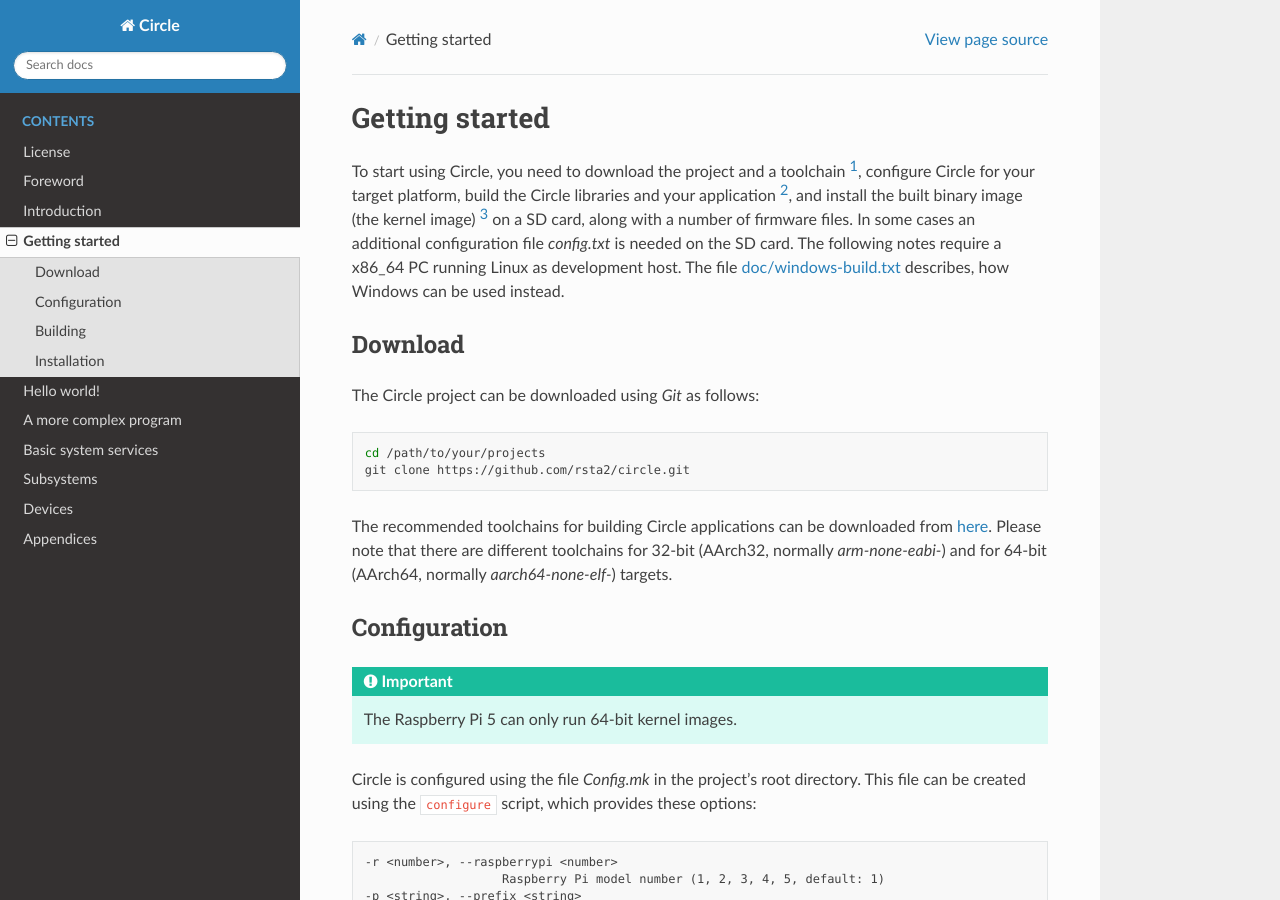
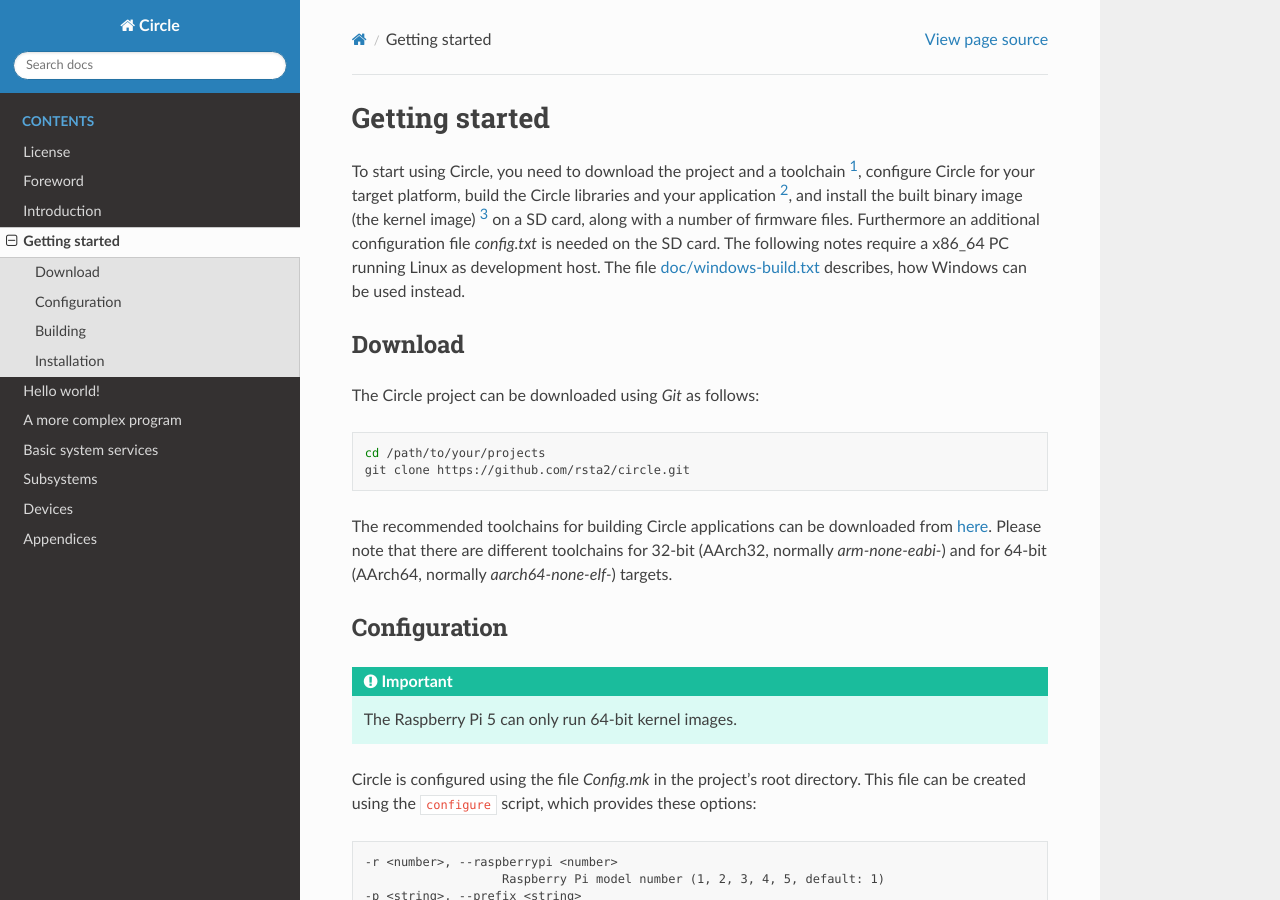
Before and after one commit to rsta2/circle-docs, a Sphinx documentation site: the page built from docs/getting-started.rst, in a window 1280 px wide and 900 px high. Built offline with Sphinx 7.4.7 and the Read the Docs theme 2.0.0, drawn with Linux system fonts in a browser that asks for light colours; some of the changed text lies outside the part shown.

```diff
--- a/docs/getting-started.rst
+++ b/docs/getting-started.rst
@@ -1,7 +1,7 @@
 Getting started
 ---------------
 
-To start using Circle, you need to download the project and a toolchain [#tc]_, configure Circle for your target platform, build the Circle libraries and your application [#ap]_, and install the built binary image (the kernel image) [#ki]_ on a SD card, along with a number of firmware files. In some cases an additional configuration file *config.txt* is needed on the SD card. The following notes require a x86_64 PC running Linux as development host. The file `doc/windows-build.txt <https://github.com/rsta2/circle/blob/master/doc/windows-build.txt>`_ describes, how Windows can be used instead.
+To start using Circle, you need to download the project and a toolchain [#tc]_, configure Circle for your target platform, build the Circle libraries and your application [#ap]_, and install the built binary image (the kernel image) [#ki]_ on a SD card, along with a number of firmware files. Furthermore an additional configuration file *config.txt* is needed on the SD card. The following notes require a x86_64 PC running Linux as development host. The file `doc/windows-build.txt <https://github.com/rsta2/circle/blob/master/doc/windows-build.txt>`_ describes, how Windows can be used instead.
 
 Download
 ~~~~~~~~
@@ -89,7 +89,6 @@
 
 By default no sample program is build. If you want to build a sample after ``./makeall`` go to its subdirectory and do ``make``.
 
-
 Installation
 ~~~~~~~~~~~~
 
```
Also changed, not shown: other parts of docs/getting-started.rst (+1 -1 lines).
